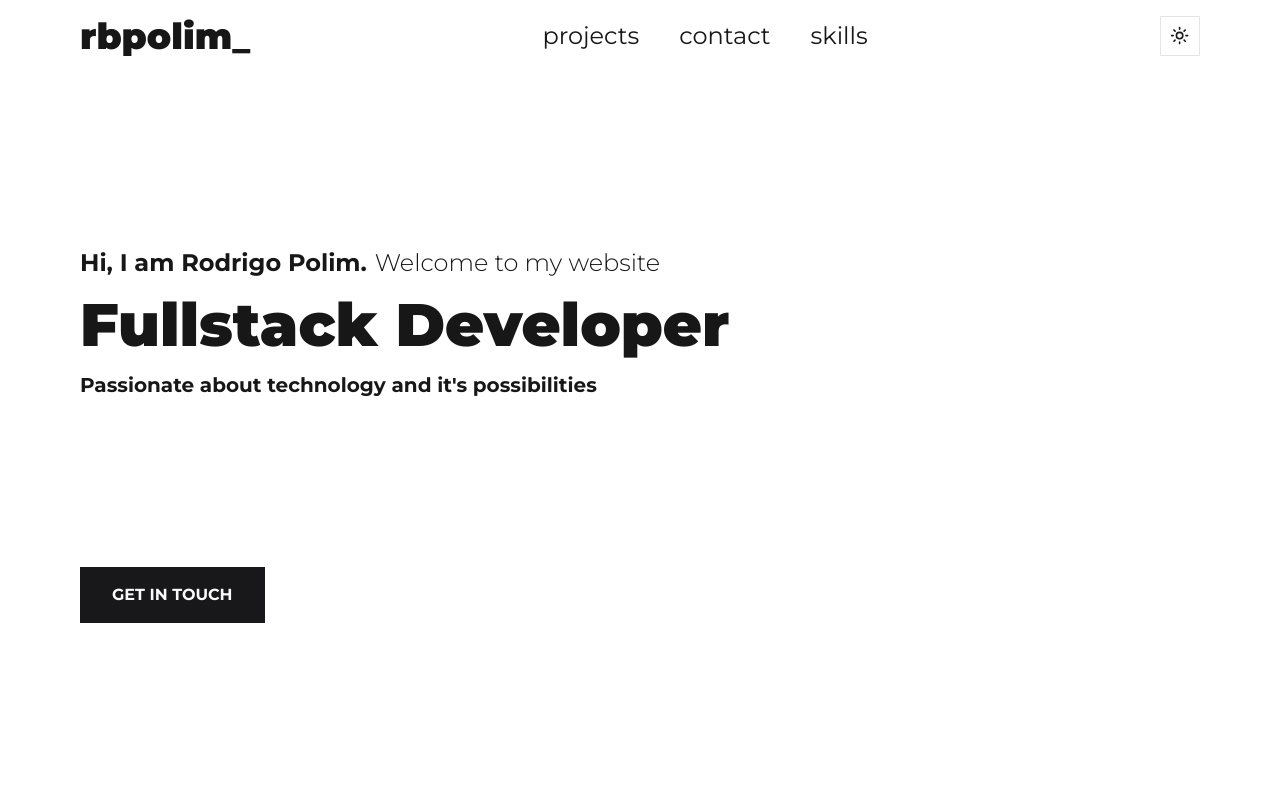
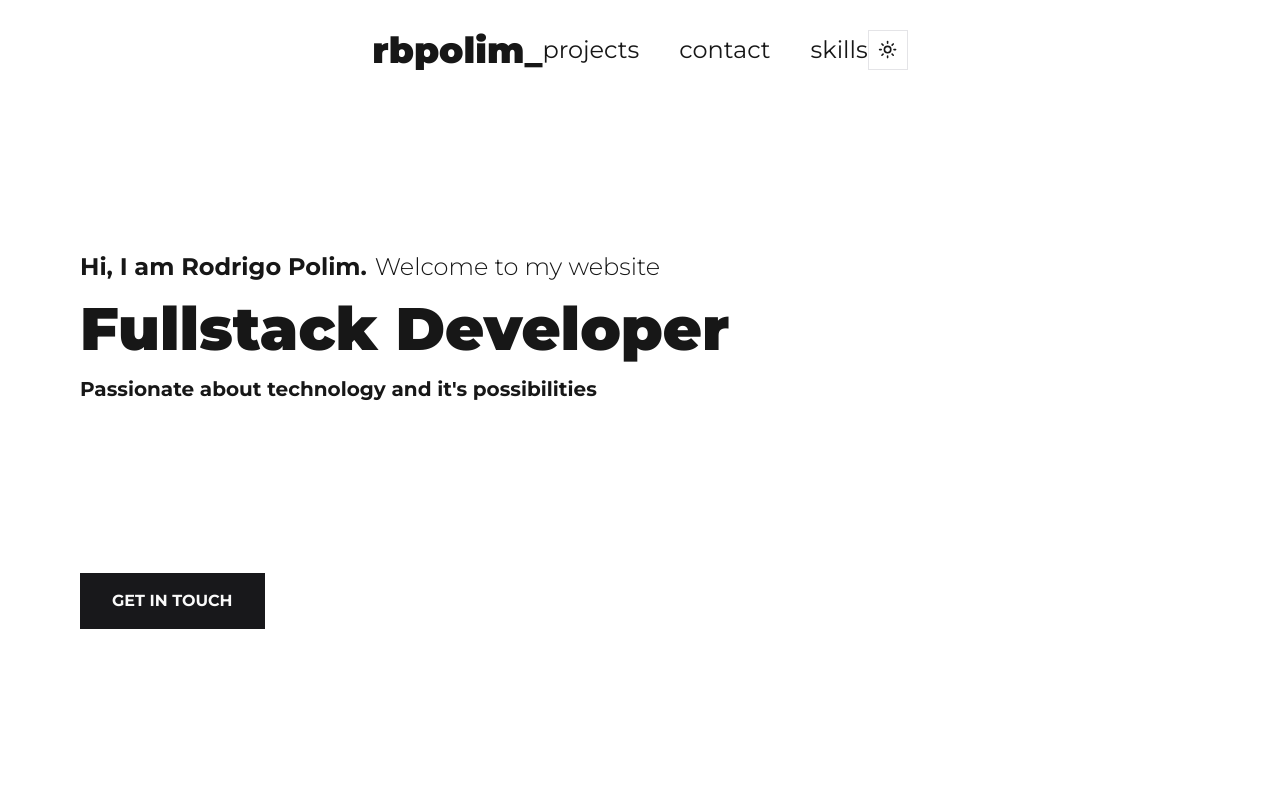
Before and after one commit to rbpolim/portfolio-v2, a Next.js app: page / in a window 1280 px wide. Shown: the top 791 px of the page. Built offline with nearby package versions, Linux system fonts and the light colour scheme.

Commit message:
chore: some changes into pages & components

```diff
--- a/app/(site)/layout.tsx
+++ b/app/(site)/layout.tsx
@@ -7,7 +7,7 @@ export default function SiteLayout({
 }) {
   return (
     <div className="h-full text-neutral-900 dark:text-foreground">
-      <header className="h-[80px] fixed w-full z-50 bg-white">
+      <header className="h-[100px] flex items-center fixed w-full z-50">
         <Navbar />
       </header>
       <main className="max-w-6xl px-4 py-2 mx-auto pt-[80px]">
--- a/components/sections/hero-section.tsx
+++ b/components/sections/hero-section.tsx
@@ -2,7 +2,7 @@ import { Button } from "@/components/ui/button"
 
 export const HeroSection = () => {
   return (
-    <section className="h-[calc(100vh-90px)]">
+    <section className="h-[calc(100vh-80px)]">
       <div className="flex flex-col h-full justify-evenly">
         <div className="space-y-4">
           <div className="flex items-center text-2xl gap-x-2">
```
Also changed, not shown: components/project-card.tsx (+2 -6 lines).
